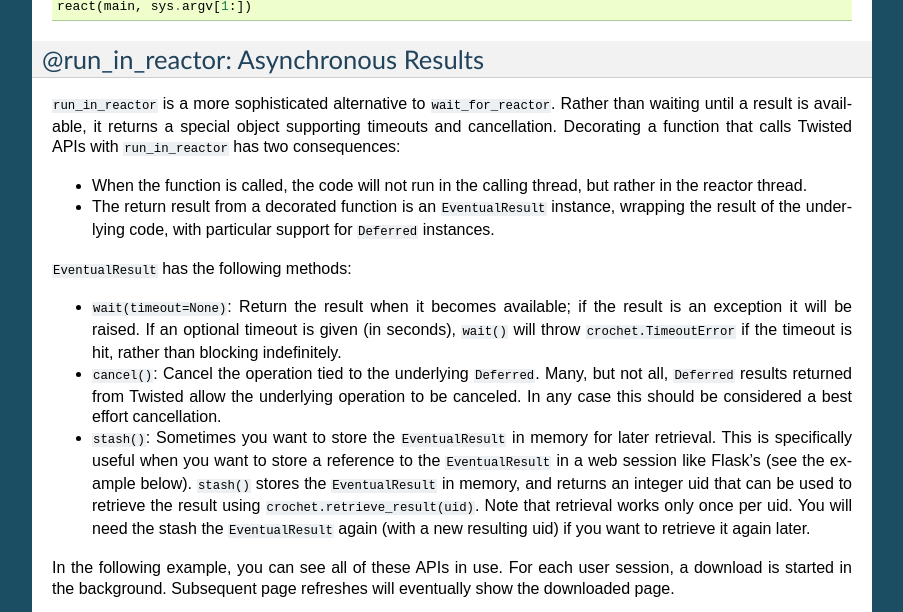
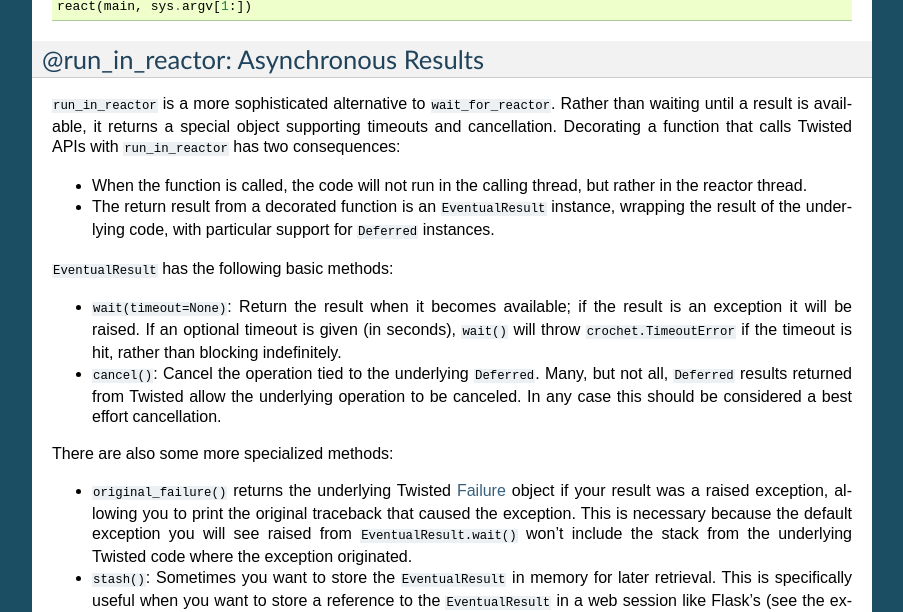
Before and after one commit to itamarst/crochet, a Sphinx documentation site: the page built from docs/api.rst, in a window 1280 px wide and 900 px high, scrolled down 1517 px, cut to the strip 0-612 px from the top of the window. Shown: the whole strip, without its empty margins (198-1101 px from the left). Built offline with Sphinx 7.4.7, drawn with Linux system fonts in a browser that asks for light colours.

Commit message:
Document EventualResult.original_failure().
Fixes #15

```diff
--- a/docs/api.rst
+++ b/docs/api.rst
@@ -104,7 +104,7 @@ function that calls Twisted APIs with ``run_in_reactor`` has two consequences:
   instance, wrapping the result of the underlying code, with particular
   support for ``Deferred`` instances.
 
-``EventualResult`` has the following methods:
+``EventualResult`` has the following basic methods:
 
 * ``wait(timeout=None)``: Return the result when it becomes available; if the
   result is an exception it will be raised. If an optional timeout is given
@@ -114,6 +114,14 @@ function that calls Twisted APIs with ``run_in_reactor`` has two consequences:
   ``Deferred``. Many, but not all, ``Deferred`` results returned from Twisted
   allow the underlying operation to be canceled. In any case this should be
   considered a best effort cancellation.
+
+There are also some more specialized methods:
+
+* ``original_failure()`` returns the underlying Twisted `Failure`_ object if
+  your result was a raised exception, allowing you to print the original
+  traceback that caused the exception. This is necessary because the default
+  exception you will see raised from ``EventualResult.wait()`` won't include
+  the stack from the underlying Twisted code where the exception originated.
 * ``stash()``: Sometimes you want to store the ``EventualResult`` in memory
   for later retrieval. This is specifically useful when you want to store a
   reference to the ``EventualResult`` in a web session like Flask's (see the
@@ -129,6 +137,7 @@ will eventually show the downloaded page.
 
 .. literalinclude:: ../examples/downloader.py
 
+.. _Failure: https://twistedmatrix.com/documents/current/api/twisted.python.failure.Failure.html
 
 Using Crochet from Twisted Applications
 ^^^^^^^^^^^^^^^^^^^^^^^^^^^^^^^^^^^^^^^
```
Also changed, not shown: 1 other file.
